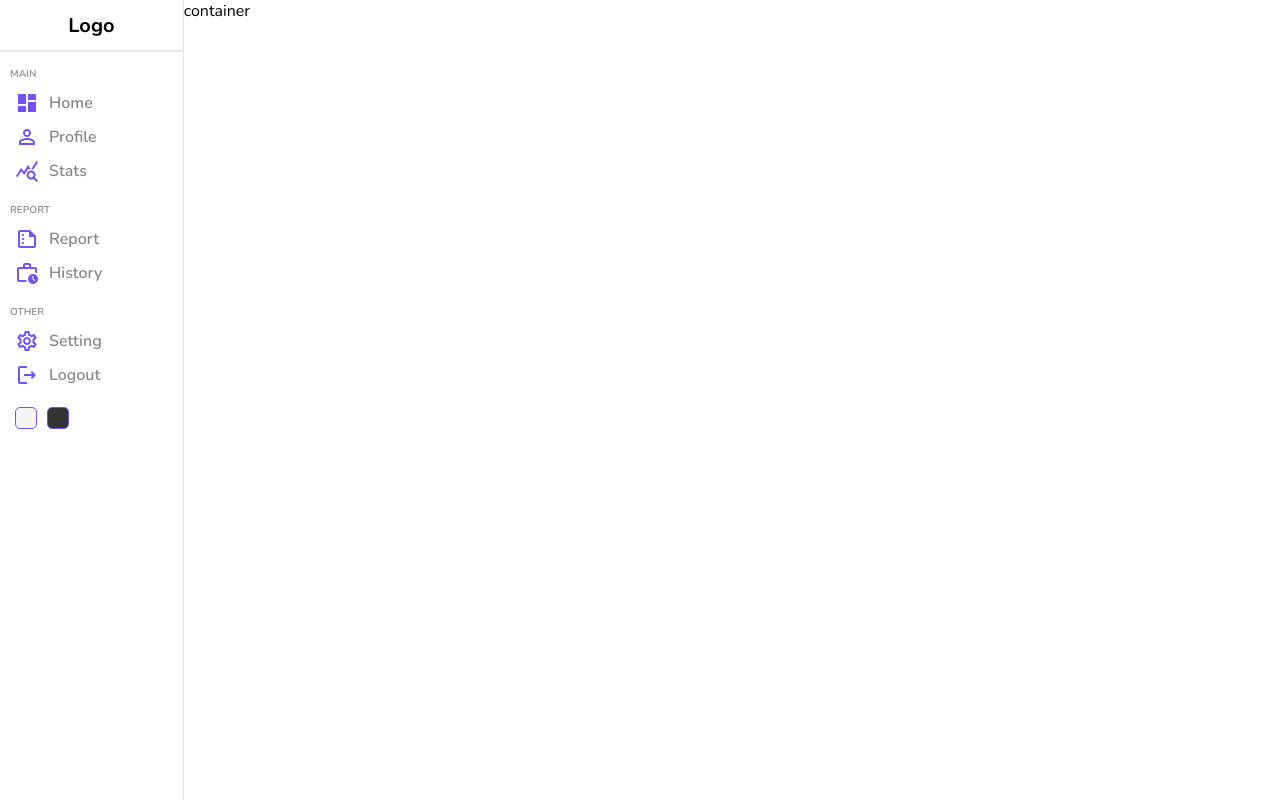
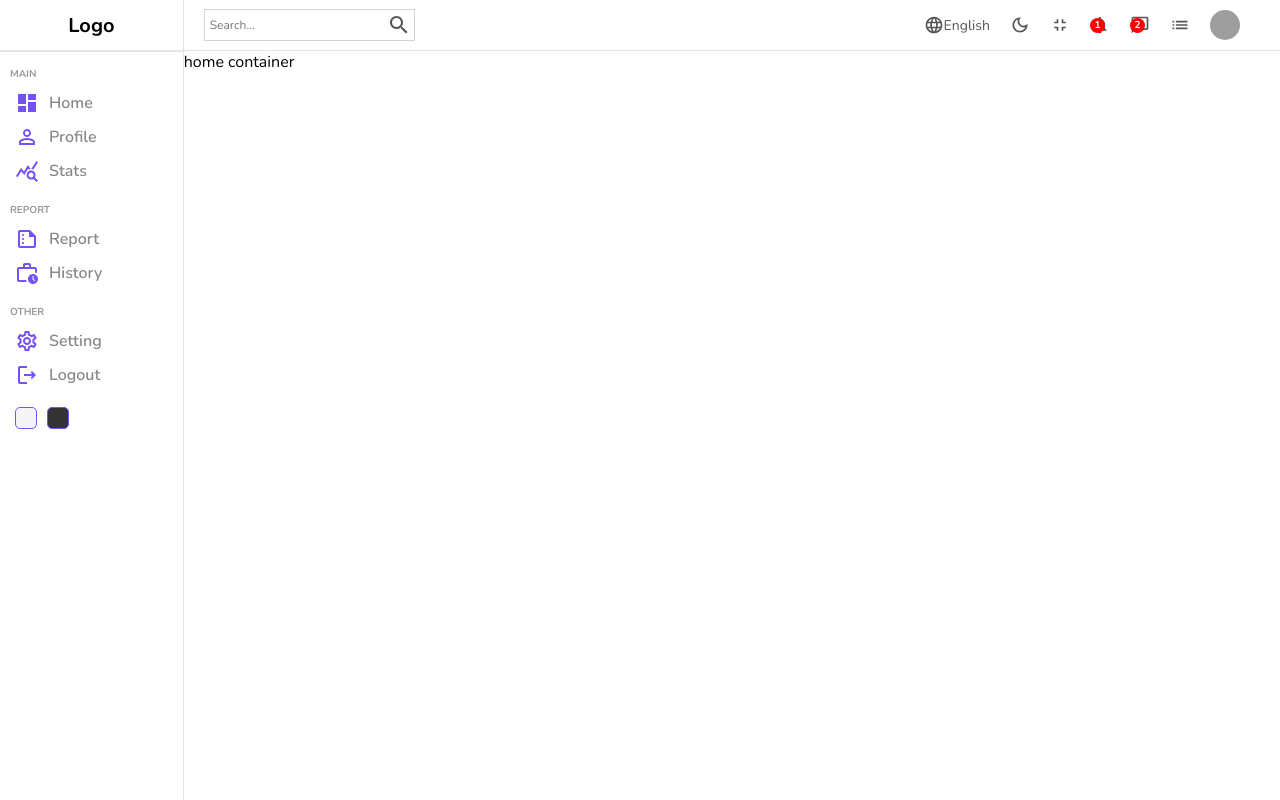
Before and after one commit to H-HauDV/2022_UiAndUx1, a React (Create React App) app: page /worker in a window 1280 px wide. Built offline with nearby package versions, Linux system fonts and the light colour scheme; grey boxes are pictures that could not be loaded.

Commit message:
Finish navbar css

```diff
--- a/src/components/navbar/index.jsx
+++ b/src/components/navbar/index.jsx
@@ -1,9 +1,54 @@
 import React from 'react'
 import "./navbar.scss"
-
+import SearchOutlinedIcon from '@mui/icons-material/SearchOutlined';
+import LanguageOutlinedIcon from '@mui/icons-material/LanguageOutlined';
+import DarkModeOutlinedIcon from '@mui/icons-material/DarkModeOutlined';
+import FullscreenExitOutlinedIcon from '@mui/icons-material/FullscreenExitOutlined';
+import NotificationsNoneOutlinedIcon from '@mui/icons-material/NotificationsNoneOutlined';
+import ChatBubbleOutlineOutlinedIcon from '@mui/icons-material/ChatBubbleOutlineOutlined';
+import ListOutlinedIcon from '@mui/icons-material/ListOutlined';
+import AccountCircleOutlinedIcon from '@mui/icons-material/AccountCircleOutlined';
 const Navbar = () => {
   return (
-    <div className="navbar">Navbar</div>
+    <div className="navbar">
+      <div className="wrapper">
+        <div className="search">
+          <input type="text" placeholder="Search..." />
+          <SearchOutlinedIcon />
+        </div>
+        <div className="items">
+          <div className="item">
+            <LanguageOutlinedIcon className="icon"/>
+            English
+          </div>
+          <div className="item">
+            <DarkModeOutlinedIcon className="icon"/>
+
+          </div>
+          <div className="item">
+            <FullscreenExitOutlinedIcon className="icon"/>
+
+          </div>
+          <div className="item">
+            <NotificationsNoneOutlinedIcon className="icon"/>
+            <div className="counter">1</div>
+          </div>
+          <div className="item">
+            <ChatBubbleOutlineOutlinedIcon className="icon"/>
+            <div className="counter">2</div>
+
+          </div>
+          <div className="item">
+            <ListOutlinedIcon className="icon"/>
+
+          </div>
+          <div className="item">
+            <img src="https://i.stack.imgur.com/5Kgaq.jpg?s=192&g=1" alt="" className="avatar" />
+
+          </div>
+        </div>
+      </div>
+    </div>
   )
 }
 
--- a/src/components/navbar/navbar.scss
+++ b/src/components/navbar/navbar.scss
@@ -0,0 +1,64 @@
+.navbar{
+    height: 50px;
+    border-bottom: 0.5px solid rgb(231,228,228);
+    display:flex;
+    align-items: center;
+    font-size: 14px;
+    color: #555;
+
+    .wrapper{
+        width: 100%;
+        padding: 20px;
+        display: flex;
+        align-items: center;
+        justify-content: space-between;
+
+        .search{
+            display: flex;
+            align-items: center;
+            border: 0.5px solid lightgray;
+            padding: 3px;
+
+            input{
+                border:none;
+                outline: none;
+                background: transparent;
+                &::placeholder{
+                    font-size: 12px;
+                }
+            }
+        }
+        .items{
+            display: flex;
+            align-items: center;
+            .item{
+                display: flex;
+                align-items: center;
+                margin-right: 20px;
+                position: relative;
+                .icon{
+                    font-size: 20px;
+                }
+                .avatar{
+                    width: 30px;
+                    height: 30px;
+                    border-radius: 50%;
+                }
+                .counter{
+                    width: 15px;
+                    height: 15px;
+                    background-color:red;border-radius: 50%;
+                    color: white;
+                    display: flex;
+                    align-items: center;
+                    justify-content: center;
+                    font-size: 10px;
+                    font-weight: bold;
+                    position: absolute;
+                    top: -5;
+                    right: -5;
+                }
+            }
+        }
+    }
+}
--- a/src/pages/Worker/home/index.jsx
+++ b/src/pages/Worker/home/index.jsx
@@ -1,11 +1,16 @@
 import React from 'react'
 import Sidebar from '../../../components/sidebar'
+import Navbar from '../../../components/navbar'
+
 import "./home.scss"
 const Home = () => {
   return (
     <div className="home">
         <Sidebar/>
-        <div className="homeContainer">container</div>
+        <div className="homeContainer">
+          <Navbar/>
+          home container
+        </div>
     </div>
   )
 }
```
